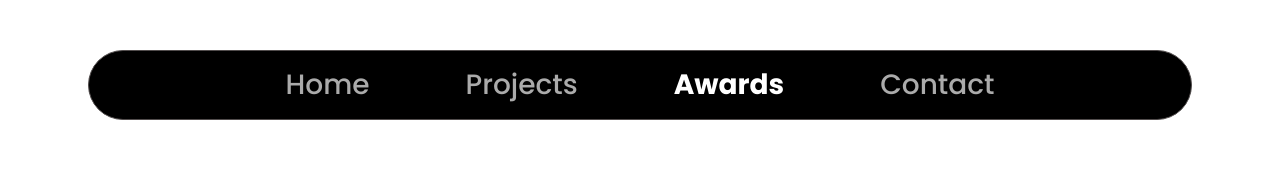
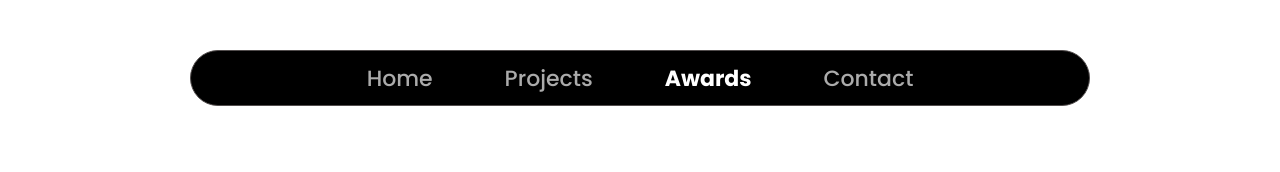
Before and after one commit to MythiliSoundhararaja/Portfolio, a React (Vite) app: page /awards in a window 1280 px wide. Shown: the top 172 px of the page. Built offline with nearby package versions, Linux system fonts and the light colour scheme.

Commit message:
Reduce navigation bar size across all pages

```diff
--- a/src/screens/Awards/Awards.tsx
+++ b/src/screens/Awards/Awards.tsx
@@ -75,15 +75,15 @@ export const Awards = (): JSX.Element => {
         <section className="relative w-full max-w-[1554px] mx-auto pt-[50px]">
           <div className="relative">
             {/* Navigation Bar */}
-            <div className="w-full max-w-[1104px] h-[70px] mx-auto bg-black rounded-[60px] border border-solid border-[#524d4d] flex items-center justify-center px-6">
+            <div className="w-full max-w-[900px] h-[56px] mx-auto bg-black rounded-[48px] border border-solid border-[#524d4d] flex items-center justify-center px-5">
               {navItems.map((item, index) => (
                 <Link
                   key={`nav-${index}`}
                   to={item.path}
-                  className={`px-8 py-4 cursor-pointer ${index > 0 ? "ml-8" : ""}`}
+                  className={`px-6 py-3 cursor-pointer ${index > 0 ? "ml-6" : ""}`}
                 >
                   <div
-                    className={`text-[28px] font-['Poppins',Helvetica] ${item.active ? "text-white font-bold" : "text-[#ababab] font-medium"}`}
+                    className={`text-[22px] font-['Poppins',Helvetica] ${item.active ? "text-white font-bold" : "text-[#ababab] font-medium"}`}
                   >
                     {item.name}
                   </div>
--- a/src/screens/Contact/Contact.tsx
+++ b/src/screens/Contact/Contact.tsx
@@ -17,15 +17,15 @@ export const Contact = (): JSX.Element => {
         <section className="relative w-full max-w-[1554px] mx-auto pt-[50px]">
           <div className="relative">
             {/* Navigation Bar */}
-            <div className="w-full max-w-[1104px] h-[70px] mx-auto bg-black rounded-[60px] border border-solid border-[#524d4d] flex items-center justify-center px-6">
+            <div className="w-full max-w-[900px] h-[56px] mx-auto bg-black rounded-[48px] border border-solid border-[#524d4d] flex items-center justify-center px-5">
               {navItems.map((item, index) => (
                 <Link
                   key={`nav-${index}`}
                   to={item.path}
-                  className={`px-8 py-4 cursor-pointer ${index > 0 ? "ml-8" : ""}`}
+                  className={`px-6 py-3 cursor-pointer ${index > 0 ? "ml-6" : ""}`}
                 >
                   <div
-                    className={`text-[28px] font-['Poppins',Helvetica] ${item.active ? "text-white font-bold" : "text-[#ababab] font-medium"}`}
+                    className={`text-[22px] font-['Poppins',Helvetica] ${item.active ? "text-white font-bold" : "text-[#ababab] font-medium"}`}
                   >
                     {item.name}
                   </div>
--- a/src/screens/Home/Home.tsx
+++ b/src/screens/Home/Home.tsx
@@ -55,15 +55,15 @@ export const Home = (): JSX.Element => {
         <section className="relative w-full max-w-[1554px] mx-auto pt-[50px]">
           <div className="relative">
             {/* Navigation Bar */}
-            <div className="w-full max-w-[1104px] h-[70px] mx-auto bg-black rounded-[60px] border border-solid border-[#524d4d] flex items-center justify-center px-6">
+            <div className="w-full max-w-[900px] h-[56px] mx-auto bg-black rounded-[48px] border border-solid border-[#524d4d] flex items-center justify-center px-5">
               {navItems.map((item, index) => (
                 <Link
                   to={item.path}
                   key={`nav-${index}`}
-                  className={`px-8 py-4 cursor-pointer ${index > 0 ? "ml-8" : ""}`}
+                  className={`px-6 py-3 cursor-pointer ${index > 0 ? "ml-6" : ""}`}
                 >
                   <div
-                    className={`text-[28px] font-['Poppins',Helvetica] ${item.active ? "text-white font-bold" : "text-[#ababab] font-medium"}`}
+                    className={`text-[22px] font-['Poppins',Helvetica] ${item.active ? "text-white font-bold" : "text-[#ababab] font-medium"}`}
                   >
                     {item.name}
                   </div>
--- a/src/screens/Projects/Projects.tsx
+++ b/src/screens/Projects/Projects.tsx
@@ -57,15 +57,15 @@ export const Projects = (): JSX.Element => {
         <section className="relative w-full max-w-[1554px] mx-auto pt-[50px]">
           <div className="relative">
             {/* Navigation Bar */}
-            <div className="w-full max-w-[1104px] h-[70px] mx-auto bg-black rounded-[60px] border border-solid border-[#524d4d] flex items-center justify-center px-6">
+            <div className="w-full max-w-[900px] h-[56px] mx-auto bg-black rounded-[48px] border border-solid border-[#524d4d] flex items-center justify-center px-5">
               {navItems.map((item, index) => (
                 <Link
                   key={`nav-${index}`}
                   to={item.path}
-                  className={`px-8 py-4 cursor-pointer ${index > 0 ? "ml-8" : ""}`}
+                  className={`px-6 py-3 cursor-pointer ${index > 0 ? "ml-6" : ""}`}
                 >
                   <div
-                    className={`text-[28px] font-['Poppins',Helvetica] ${item.active ? "text-white font-bold" : "text-[#ababab] font-medium"}`}
+                    className={`text-[22px] font-['Poppins',Helvetica] ${item.active ? "text-white font-bold" : "text-[#ababab] font-medium"}`}
                   >
                     {item.name}
                   </div>
```
